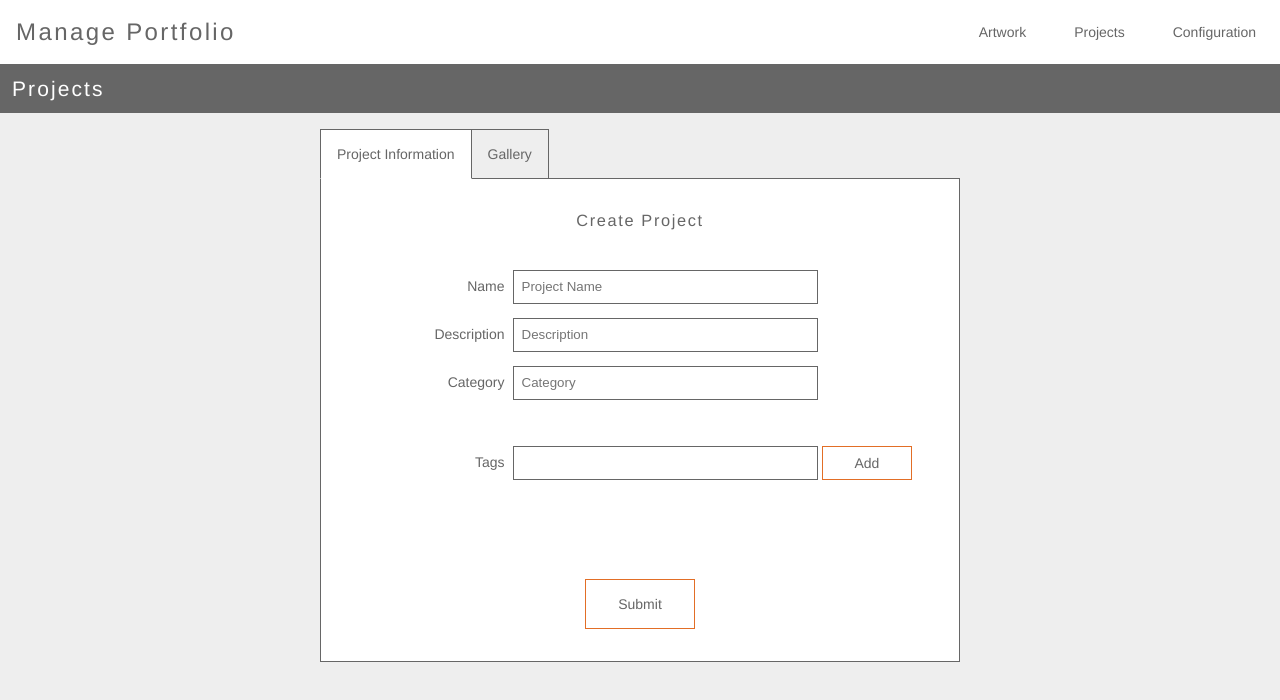
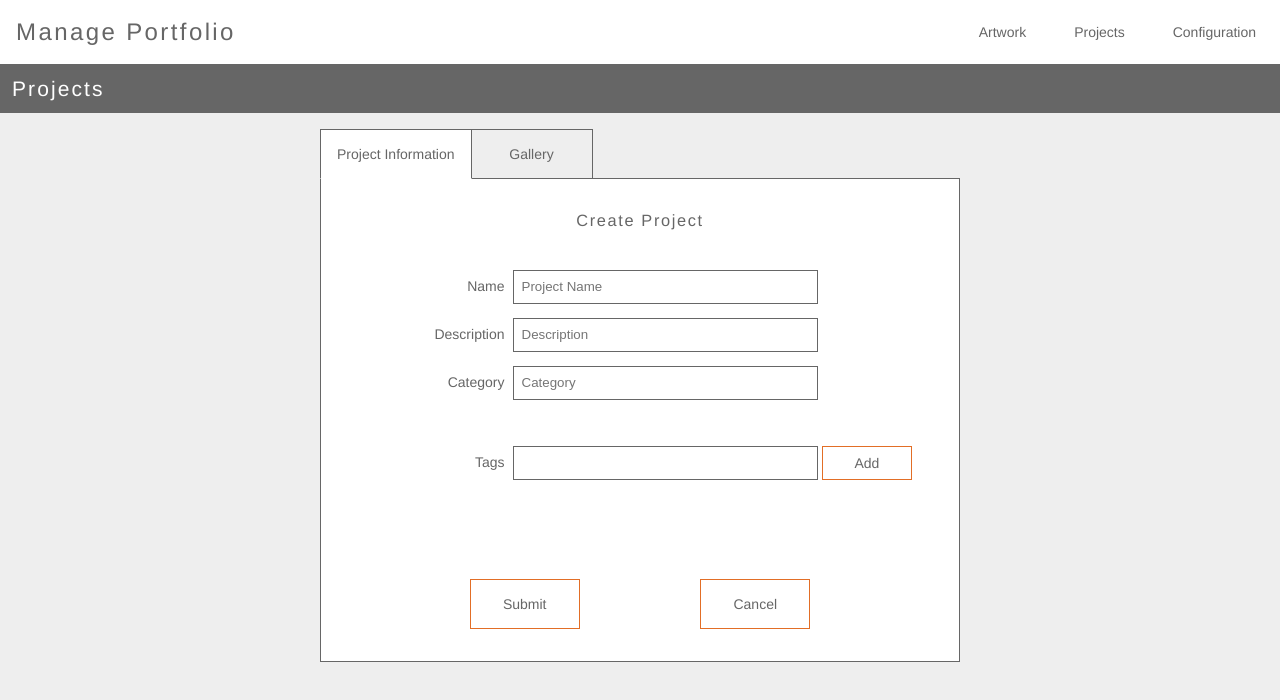
Before and after one commit to MichelLosier/illustration-gallery, a React (Create React App) app: page /projects/new in a window 1280 px wide. Shown: the top 700 px of the page. Built offline with nearby package versions, Linux system fonts and the light colour scheme.

Commit message:
add new project button and cancel

```diff
--- a/src/App.css
+++ b/src/App.css
@@ -441,9 +441,34 @@ input[type='button'] {
   padding: 0.25rem;
   color: white;
   background-color: #666;
-  width: 100%; }
+  justify-content: space-between; }
   .management-bar h2 {
     margin: 0.5rem; }
+  .management-bar .actions {
+    display: flex;
+    align-items: center;
+    justify-content: space-around; }
+  .management-bar a,
+  .management-bar input[type='button'],
+  .management-bar input[type='submit'] {
+    display: inline-block;
+    width: fit-content;
+    margin: 0 .25rem;
+    border: 1px solid white;
+    padding: 1rem;
+    background-color: transparent;
+    color: white;
+    font-family: helvetica, arial, sans-serif;
+    font-weight: lighter;
+    font-size: 1em;
+    align-self: center;
+    line-height: 0;
+    cursor: pointer; }
+    .management-bar a:hover,
+    .management-bar input[type='button']:hover,
+    .management-bar input[type='submit']:hover {
+      border: 1px solid #fe8438;
+      color: #fe8438; }
 
 .text-field-group {
   padding: .5em 0;
@@ -502,6 +527,7 @@ input[type='button'] {
     .form-tabs li:first-child {
       border-left: 1px solid #666; }
     .form-tabs li a {
+      min-width: 120px;
       padding: 1rem;
       display: inline-block;
       box-sizing: border-box; }
@@ -544,10 +570,15 @@ input[type='button'] {
 
 .project-form {
   min-width: 40rem; }
+  .project-form.full-width {
+    width: 100%; }
   .project-form form {
     border: 1px solid #666; }
   .project-form .padded-group {
     padding: 1rem; }
+  .project-form .button-row {
+    display: flex;
+    justify-content: space-evenly; }
 
 .project-manage-container {
   flex-basis: 100%; }
--- a/src/components/form-tabs/_form-tabs.scss
+++ b/src/components/form-tabs/_form-tabs.scss
@@ -27,6 +27,7 @@
             border-left: 1px solid #666
         }
         a{
+            min-width:120px;
             padding: 1rem;
             display: inline-block;
             box-sizing: border-box;
--- a/src/components/management-bar/_management-bar.scss
+++ b/src/components/management-bar/_management-bar.scss
@@ -5,8 +5,35 @@
     padding: 0.25rem;
     color:$color-background-white;
     background-color:$color-primary-grey;
-    width: 100%;
+    justify-content: space-between;
     h2{
         margin: 0.5rem;
     }
+    .actions{
+        display:flex;
+        align-items:center;
+        justify-content: space-around;
+    }
+    a,
+    input[type='button'],
+    input[type='submit']{
+        display:inline-block;
+        width: fit-content;
+        margin: 0 .25rem;
+        border: 1px solid $color-background-white;
+        padding: 1rem;
+        background-color: transparent;
+        color: $color-background-white;
+        font-family: $font-stack;
+        font-weight: lighter;
+        font-size:1em;
+        align-self: center;
+        line-height: 0;
+        cursor: pointer;
+
+        &:hover{
+            border: 1px solid $color-secondary-orange-highlight;
+            color: $color-secondary-orange-highlight;
+        }
+    }
 }
--- a/src/components/management-bar/management-bar.component.jsx
+++ b/src/components/management-bar/management-bar.component.jsx
@@ -20,6 +20,7 @@ class ManagementBar extends React.Component {
                 <div className="searchBar">
                 </div>
                 <div className="actions">
+                    {this.props.children}
                 </div>
             </div>
         )
--- a/src/components/project-form/_project-form.scss
+++ b/src/components/project-form/_project-form.scss
@@ -2,11 +2,17 @@
 
 .project-form{
     min-width:40rem;
-
+    &.full-width{
+        width:100%;
+    }
     form{
         border:1px solid $color-primary-grey;
     }
     .padded-group{
         padding:1rem;
     }
+    .button-row{
+        display:flex;
+        justify-content: space-evenly;
+    }
 }
--- a/src/components/project-form/project-form.component.jsx
+++ b/src/components/project-form/project-form.component.jsx
@@ -1,5 +1,6 @@
 import React from 'react';
 import PropTypes from 'prop-types';
+import {Link, Redirect} from 'react-router-dom'
 
 import TextField from '../text-field/text-field.component';
 import TagManage from '../tag-manage/tag-manage.component';
@@ -149,8 +150,9 @@ class ProjectForm extends React.Component {
 
     render() {
         const fields = this.state.fields;
+        const formClasses = (this.state.selectedTab == "GALLERY") ? "project-form full-width" : "project-form"
         return (
-            <div className="project-form">
+            <div className={formClasses}>
 
                 <FormTabs
                     tabMap={this.tabMap}
@@ -201,8 +203,11 @@ class ProjectForm extends React.Component {
                                 label='Tags'
                             />
                         </div>
-                        <div className="padded-group">
+                        <div className="padded-group button-row">
                             <input type='submit' value="Submit" disabled={this.validate()} />
+                            <Link to="/projects">
+                                <input type='button' value="Cancel" />
+                            </Link>
                         </div>
                     </form>
                 )}
--- a/src/components/project-manage/project-manage.component.jsx
+++ b/src/components/project-manage/project-manage.component.jsx
@@ -17,9 +17,17 @@ class ProjectManage extends React.Component {
     render(){
         return(
             <div className="project-manage-container">
-                 <ManagementBar
-                    viewTitle="Projects"
-                />
+                 <ManagementBar viewTitle="Projects">
+                    <Route
+                        exact path="/projects"
+                        render={()=>{
+                            return(
+                                <Link to={'/projects/new'}>+ Add Project</Link>
+                            )
+                        }}
+                    />
+
+                </ManagementBar>
                 <div className="layout-container">
                     <Route
                         exact path="/projects"
```
